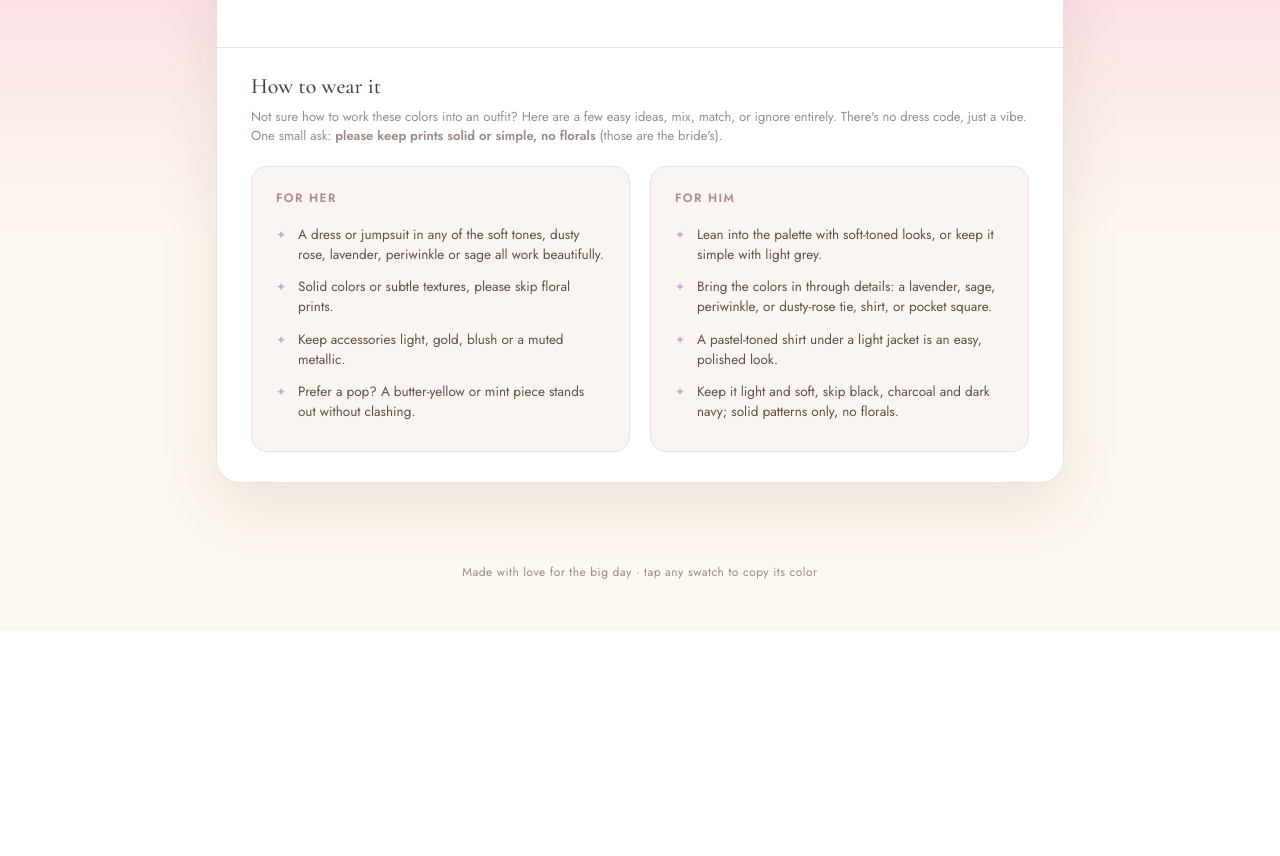
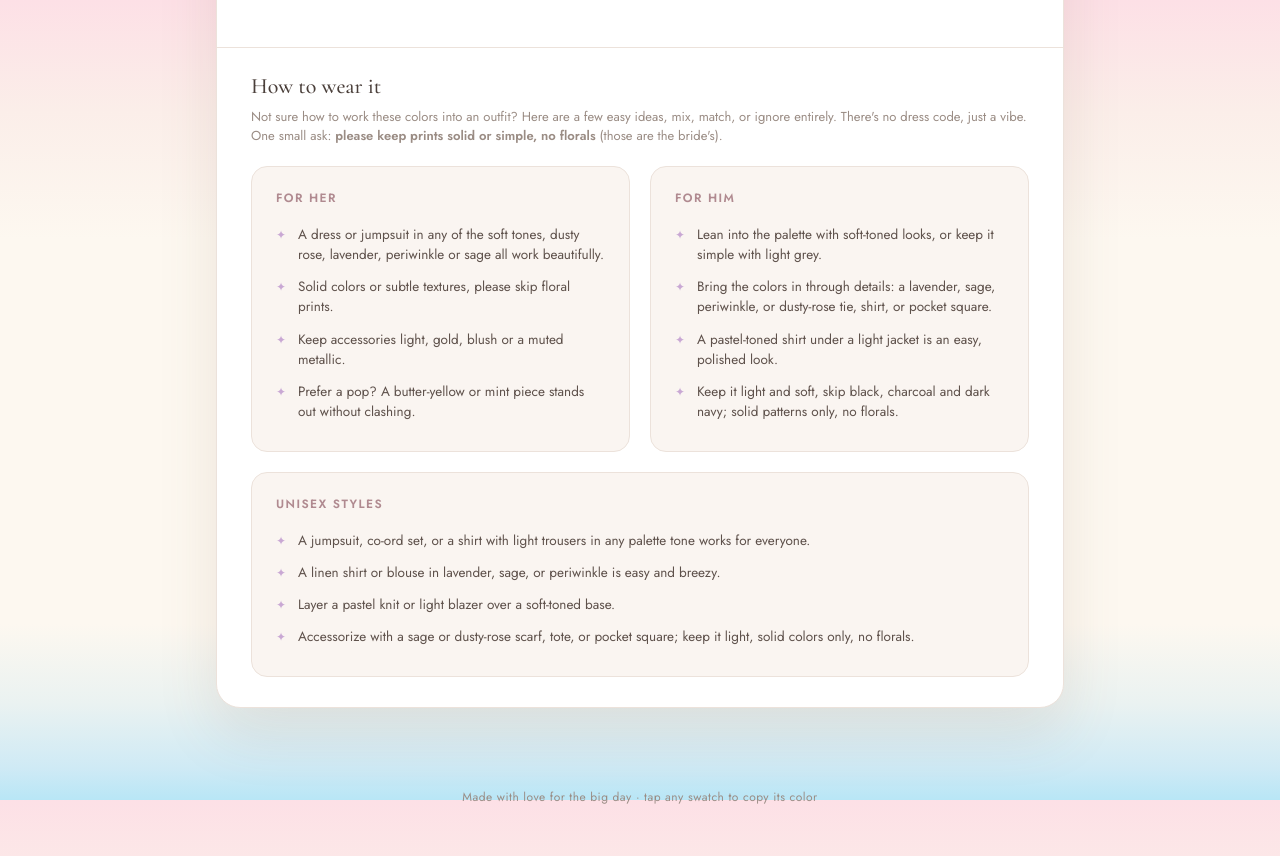
Before and after one commit to varnds/pbf-wedding-colors, a plain HTML site: page index.html in a window 1280 px wide. Shown: the part 1600-2456 px from the top of the page. Before the commit the page ends 2231 px from the top, so only its background shows below. Drawn offline with nearby package versions, Linux system fonts and the light colour scheme.

Commit message:
Add Unisex styles attire card
Co-Authored-By: Claude Opus 4.8 <noreply@anthropic.com>

```diff
--- a/index.html
+++ b/index.html
@@ -364,6 +364,15 @@ $('#attire').innerHTML = `
         <li>Keep it light and soft, skip black, charcoal and dark navy; solid patterns only, no florals.</li>
       </ul>
     </div>
+    <div class="attire-card">
+      <div class="who">Unisex styles</div>
+      <ul>
+        <li>A jumpsuit, co-ord set, or a shirt with light trousers in any palette tone works for everyone.</li>
+        <li>A linen shirt or blouse in lavender, sage, or periwinkle is easy and breezy.</li>
+        <li>Layer a pastel knit or light blazer over a soft-toned base.</li>
+        <li>Accessorize with a sage or dusty-rose scarf, tote, or pocket square; keep it light, solid colors only, no florals.</li>
+      </ul>
+    </div>
   </div>`;
 
 </script>
```
